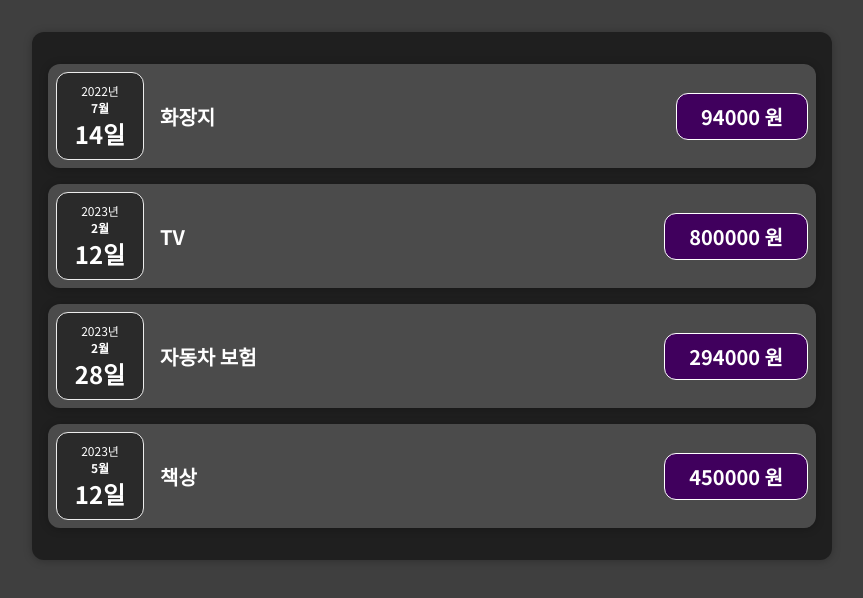
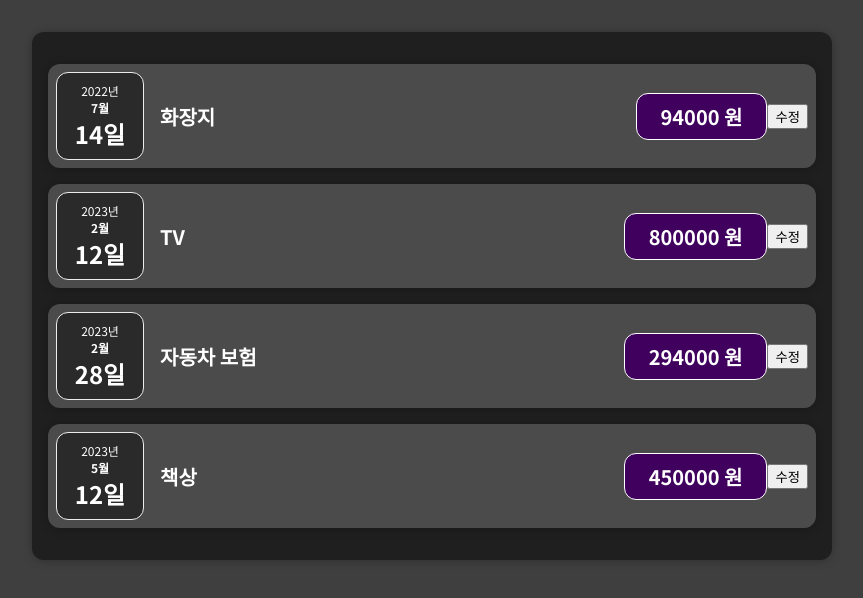
Before and after one commit to kiyomin0615/first-react, a React (Create React App) app: page / in a window 1280 px wide. Shown: the top 598 px of the page, without its empty margins (208-1071 px from the left). Built offline with nearby package versions, Linux system fonts and the light colour scheme.

Commit message:
2. 이벤트와 상태

```diff
--- a/src/components/Expenses/ExpenseItem.js
+++ b/src/components/Expenses/ExpenseItem.js
@@ -1,4 +1,4 @@
-import React from "react";
+import React, { useState } from "react";
 
 import ExpenseDate from "./ExpenseDate";
 import Card from "../UI/Card";
@@ -6,13 +6,22 @@
 
 // 프롭(매개변수)을 통해 데이터 전달받기
 function ExpenseItem(props) {
+  // title is a getter
+  // setTitle is a setter
+  const [title, setTitle] = useState(props.title); // 상태 초기화
+
+  function clickHandler() {
+    setTitle("상태 변경!");
+  }
+
   return (
     <Card className="expense-item">
       <ExpenseDate date={props.date} />
       <div className="expense-item__description">
-        <h2>{props.title}</h2>
+        <h2>{title}</h2>
         <div className="expense-item__price">{props.amount} 원</div>
       </div>
+      <button onClick={clickHandler}>수정</button>
     </Card>
   );
 }
```
